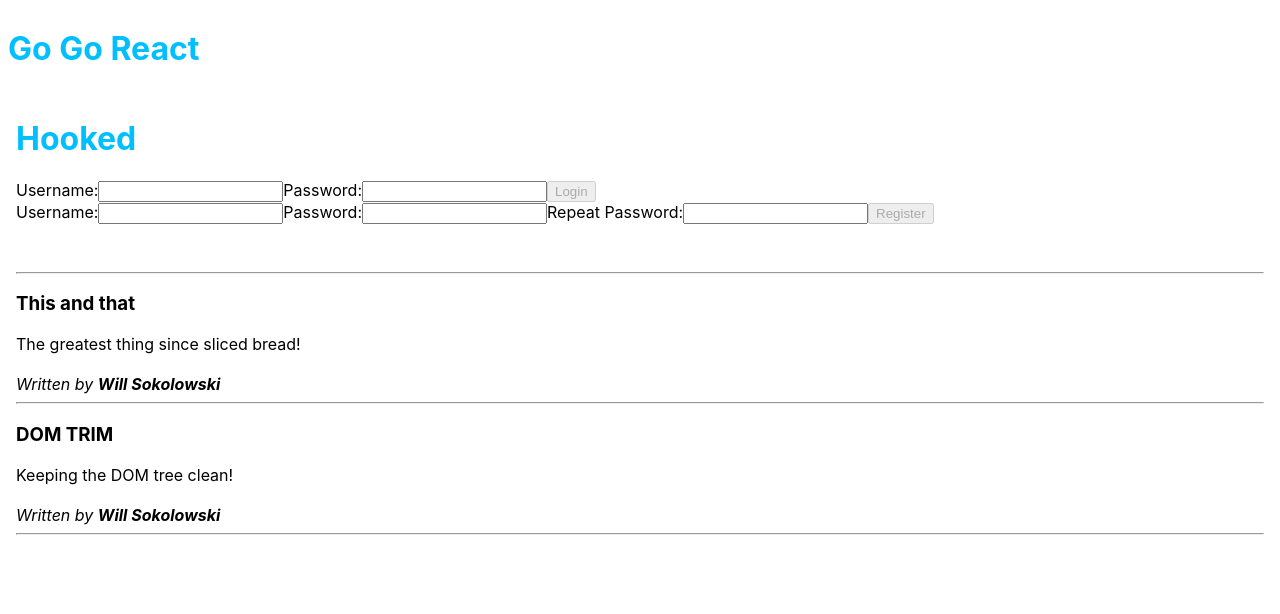
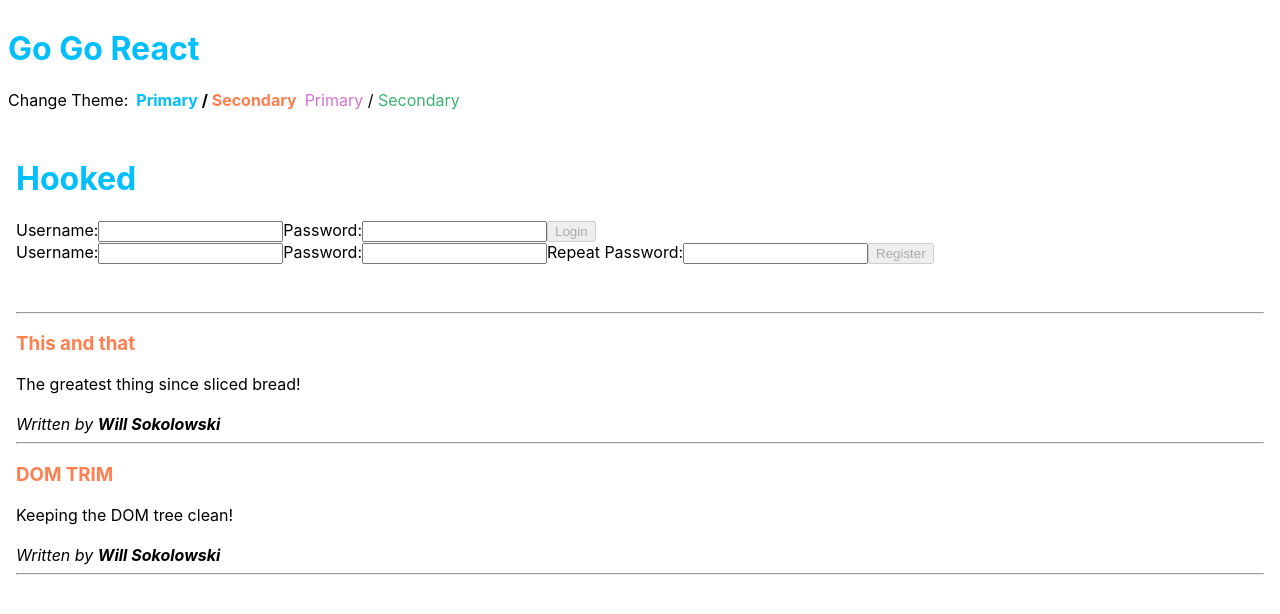
Before and after one commit to Sokos6/Hooked, a React (Create React App) app in the folder thisone/: page / in a window 1280 px wide. Shown: the top 614 px of the page. Built offline with nearby package versions, Linux system fonts and the light colour scheme.

Commit message:
working themes

```diff
--- a/thisone/src/App.js
+++ b/thisone/src/App.js
@@ -1,9 +1,11 @@
-import React, { useReducer, useEffect } from "react";
+import React, { useReducer, useEffect, useState } from "react";
 import PostList from "./post/PostList";
 import CreatePost from "./post/CreatePost";
 import UserBar from "./user/UserBar";
-import appReducer from './reducers';
-import Header from './Header';
+import appReducer from "./reducers";
+import Header from "./Header";
+import { ThemeContext } from "./contexts";
+import ChangeTheme from "./ChangeTheme";
 
 const defaultPosts = [
   {
@@ -18,23 +20,34 @@
   }
 ];
 
-export const ThemeContext = React.createContext({ primaryColor: 'deepskyblue' });
+// export const ThemeContext = React.createContext({ primaryColor: 'deepskyblue' });
 
 export default function App() {
-  const [ state, dispatch ] = useReducer(appReducer, { user: '', posts: defaultPosts });
+  const [theme, setTheme] = useState({
+    primaryColor: "deepskyblue",
+    secondaryColor: "coral"
+  });
+
+  const [state, dispatch] = useReducer(appReducer, {
+    user: "",
+    posts: defaultPosts
+  });
   const { user, posts } = state;
 
   useEffect(() => {
     if (user) {
-        document.title = `${user} - React Hooks Blog`
+      document.title = `${user} - React Hooks Blog`;
     } else {
-        document.title = 'React Hooks Blog'
+      document.title = "React Hooks Blog";
     }
-}, [user])
+  }, [user]);
 
   return (
+    <ThemeContext.Provider value={theme}>
       <div style={{ padding: 8 }}>
         <Header text="Go Go React" />
+        <ChangeTheme theme={theme} setTheme={setTheme} />
+        <br />
         <div style={{ padding: 8 }}>
           <Header text="Hooked" />
           <UserBar user={user} dispatch={dispatch} />
@@ -45,5 +58,6 @@
           <PostList posts={posts} />
         </div>
       </div>
+    </ThemeContext.Provider>
   );
 }
--- /dev/null
+++ b/thisone/src/ChangeTheme.js
@@ -0,0 +1,29 @@
+import React from 'react';
+
+const THEMES = [
+  { primaryColor: 'deepskyblue', secondaryColor: 'coral' },
+  { primaryColor: 'orchid', secondaryColor: 'mediumseagreen' }
+]
+
+function ThemeItem ({ theme, active, onClick }) {
+  return (
+    <span onClick={onClick} style={{ cursor: 'pointer', paddingLeft: 8, fontWeight: active ? 'bold' : 'normal'}}>
+      <span style={{ color: theme.primaryColor }}>Primary</span> / <span style={{ color: theme.secondaryColor }}>Secondary</span>
+    </span>
+  )
+}
+
+export default function ChangeTheme({ theme, setTheme }) {
+  function isActive(t) {
+    return t.primaryColor === theme.primaryColor && t.secondaryColor === theme.secondaryColor
+  }
+
+  return (
+    <div>
+      Change Theme:
+        {THEMES.map((t, i) =>
+          <ThemeItem key={'theme-' + i} theme={t} active={isActive(t)} onClick={() => setTheme(t)} />
+        )}
+    </div>
+  )
+}
--- a/thisone/src/post/Post.js
+++ b/thisone/src/post/Post.js
@@ -1,9 +1,11 @@
-import React from 'react';
+import React, { useContext } from 'react';
+import { ThemeContext } from '../contexts';
 
 export default function Post ( { title, content, author }) {
+  const { secondaryColor } = useContext(ThemeContext)
   return (
     <div>
-      <h3>{title}</h3>
+      <h3 style={{ color: secondaryColor }}>{title}</h3>
       <div>{content}</div>
       <br />
       <i>Written by <b>{author}</b></i>
```
Lines whose indentation alone changed are shown as unchanged.
